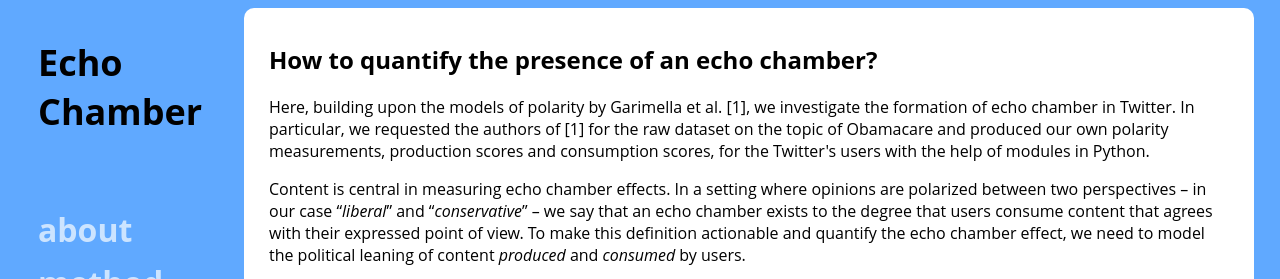
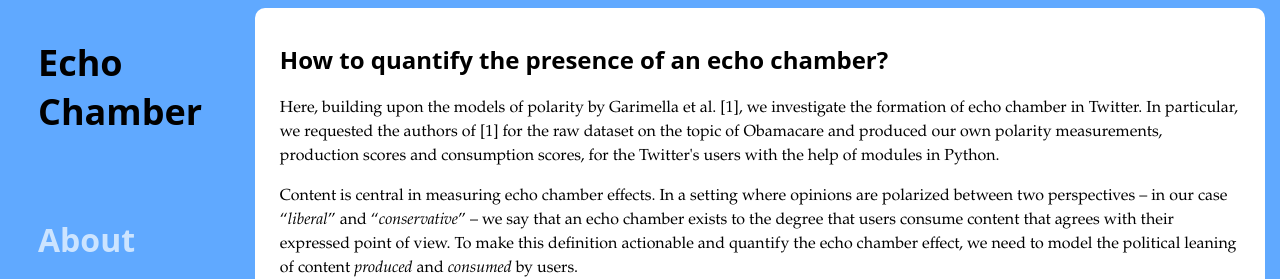
Before and after one commit to ReTacH/Echo, a Flask app: page /method/ in a window 1280 px wide. Shown: the top 279 px of the page. Run offline with Flask 2, Linux system fonts and the light colour scheme.

Commit message:
Revised the Webapp

```diff
--- a/webapp/app/static/style.css
+++ b/webapp/app/static/style.css
@@ -8,17 +8,28 @@ body {
 nav {
   padding: 0 30px;
   font-size: 1.5em;
+  position: sticky;
+  top: 0;
   display: flex;
   flex-direction: column;
   justify-content: flex-start;
+  height: 30%;
+  /* background-color: #5e95d6;
+  border-radius: 20px; */
 }
 
 ul,
 li {
   display: block;
-  padding: 5px 0;
+  padding: 10px 0;
   font-size: 32px;
   font-weight: 700;
+  text-transform: capitalize;
+}
+
+p {
+  font-family: 'Palatino', 'Georgia', 'Arial', sans-serif;
+  line-height: 1.5em;
 }
 
 a {
--- a/webapp/app/templates/about.html
+++ b/webapp/app/templates/about.html
@@ -10,7 +10,6 @@
 
   <center><iframe width="560" height="315" src="https://www.youtube.com/embed/Se20RoB331w" title="YouTube video player" frameborder="0" allow="accelerometer; autoplay; clipboard-write; encrypted-media; gyroscope; picture-in-picture" allowfullscreen></iframe></center>
 
-
   <h3>Similar Concepts</h3>
   <p><span style="font-weight: bold">Filter Bubble </span> is a state of intellectual isolation that can result when a website algorithm selectively guesses what information a user would like to see based on information about user, such as location, past click-behavior and search history.</p>
   <p><span style="font-weight: bold">Homophily</span> is the tendency of individuals to associate with similar others. The presence of homophily has been detected in vast array of studies in complex networks and opinion dynamics. </p>
--- a/webapp/app/templates/method.html
+++ b/webapp/app/templates/method.html
@@ -15,7 +15,7 @@
   <p><span style="font-weight: bold">Domain Political Leaning: </span> a ground truth of political leaning scores of various news organizations with presence on social media obtained from Bakshy et al. [2]. A value close to 1 (0) indicates that the domain has a conservative (liberal) bent in their coverage.
   <p><span style="font-weight: bold">Production polarity: </span> for each user in the dataset, we associate the polarity score of each tweet with the political leaning score of the news organization for which the tweet links to. The production polarity of the user is defined to be the average polarity scores of all the tweets that user posted. </p>
   <p><span style="font-weight: bold">Consumption polarity: </span> similarly to production polarity, we define consumption polarity based on the set of tweets that a user receives on their feed from users they follow. We focus on tweets that contain a link to a news article from a domain with known political leaning. </p>
-
+  <hr>
   <h3>Notes on implementations</h3>
   <p> Here, our main goal is to derive the effective production polarities and consumption polarities for the tweet users. However, the raw datasets we use contain 39 millions tweets data, each with 12 attributes. To reduce to computable data size for a quarter-long project, we focus our analysis to the users which Garimella et al. has complete polarity score calculations, so that we could compare our own scores with the original findings. In this sense, the filtered data reduced to roughly 700k tweets, which is pretty managable. </p>
 
```
Also changed, not shown: webapp/app/templates/more.html (+23 -23 lines).
